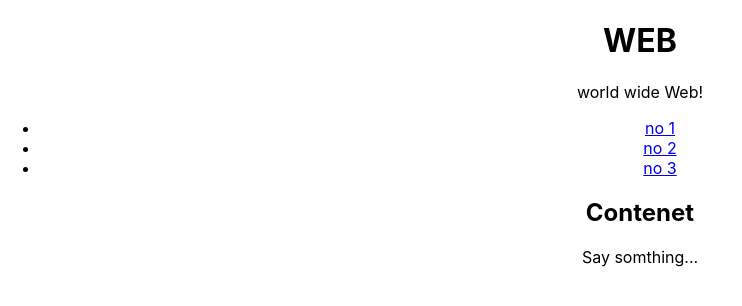
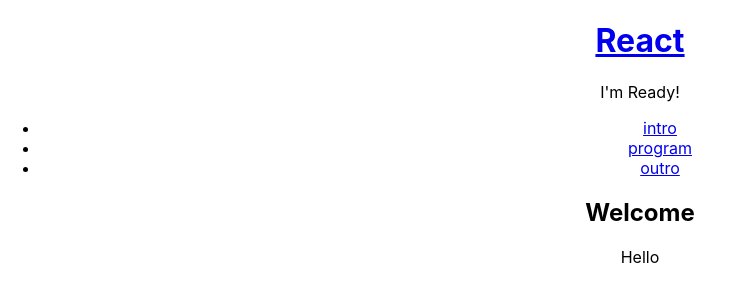
Before and after one commit to jjonami/StudyReact, a React (Create React App) app: page / in a window 1280 px wide. Shown: the top 306 px of the page, without its empty margins (0-742 px from the left). Built offline with nearby package versions, Linux system fonts and the light colour scheme.

Commit message:
component event

```diff
--- a/src/App.js
+++ b/src/App.js
@@ -1,53 +1,55 @@
 import { Component } from 'react/cjs/react.production.min';
 import './App.css';
+import TOC from './components/TOC';
+import Content from "./components/Content";
+import Subject from "./components/Subject";
 
 class App extends Component {
+    //[render()] 보다 먼저 호출 > 어떤 값들을 초기화 하고싶을 경우 [constructor()] 내부에 작성
+    constructor(props) {
+        super(props);
+        this.state = {
+            mode: 'welcome',
+            seleted_id: 0,
+            welcome: {title: 'Welcome', desc: 'Hello'},
+            subject: {title: 'React', sub: 'I\'m Ready!' },
+            contents: [
+                {id: 0, title: 'intro', desc: 'say hello'},
+                {id: 1, title: 'program', desc: 'say something...'},
+                {id: 2, title: 'outro', desc: 'say bye'},
+            ]
+        }
+    }
     render(){
+        let _title, _desc = null;
+        if(this.state.mode === 'welcome'){
+            _title = this.state.welcome.title;
+            _desc = this.state.welcome.desc;
+        }else if(this.state.mode === 'read'){
+            _title = this.state.contents[this.state.seleted_id].title;
+            _desc = this.state.contents[this.state.seleted_id].desc;
+        }
         return (
             <div className="App">
-        <Subject></Subject>
-        <TOC></TOC>
-        <Content></Content>
+                <Subject
+                    title={this.state.subject.title}
+                    sub={this.state.subject.sub}
+                    onChangePage={function(){
+                        this.setState({mode: 'welcome'});
+                    }.bind(this)}
+                />
+                <TOC onChangePage={function(id){
+                    this.setState({
+                        mode: 'read',
+                        seleted_id: id
+                    });
+                }.bind(this)}
+                    data={this.state.contents}
+                />
+                <Content title={_title} desc={_desc}/>
             </div>
         )
     }
 }
 
-class Subject extends Component{
-  render(){
-    return(
-      <header>
-        <h1>WEB</h1>
-        world wide Web!
-      </header>
-    )
-  }
-}
-
-//table of contents (목차)
-class TOC extends Component{
-  render(){
-    return(
-      <nav>
-        <ul>
-          <li><a href='1.html'>no 1</a></li>
-          <li><a href='2.html'>no 2</a></li>
-          <li><a href='3.html'>no 3</a></li>
-        </ul>
-      </nav>
-    )
-  }
-}
-
-class Content extends Component{
-  render(){
-    return(
-      <article>
-        <h1>Contenet</h1>
-        Say somthing...
-      </article>
-    )
-  }
-}
-
 export default App;
--- a/src/components/Content.js
+++ b/src/components/Content.js
@@ -0,0 +1,14 @@
+import {Component} from "react/cjs/react.production.min";
+
+class Content extends Component{
+    render(){
+        return(
+            <article>
+                <h1>{this.props.title}</h1>
+                {this.props.desc}
+            </article>
+        )
+    }
+}
+
+export default Content;
--- a/src/components/TOC.js
+++ b/src/components/TOC.js
@@ -3,15 +3,28 @@
 //table of contents (목차)
 class TOC extends Component{
   render(){
-    return(
-      <nav>
-        <ul>
-          <li><a href='1.html'>no 1</a></li>
-          <li><a href='2.html'>no 2</a></li>
-          <li><a href='3.html'>no 3</a></li>
-        </ul>
-      </nav>
-    )
+      const lists = [];
+      const data = this.props.data;
+      let i = 0;
+      while (i < data.length){
+          lists.push(
+            <li key={data[i].id}>
+              <a
+                href={'/content/'+data[i].id}
+                data-id={data[i].id}
+                onClick={function(e){
+                    e.preventDefault();
+                    this.props.onChangePage(e.target.dataset.id);
+                }.bind(this)}>{data[i].title}</a>
+            </li>
+          )
+          i = i + 1;
+      }
+        return(
+          <nav>
+            <ul>{lists}</ul>
+          </nav>
+        )
   }
 }
 
```
Also changed, not shown: 1 other file (tests, documents, lock files or other folders). Lines whose indentation alone changed are shown as unchanged.
